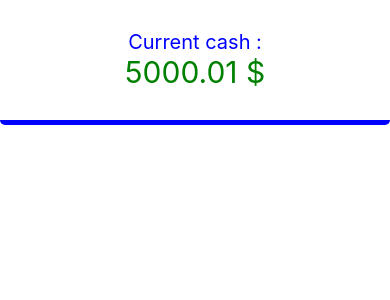
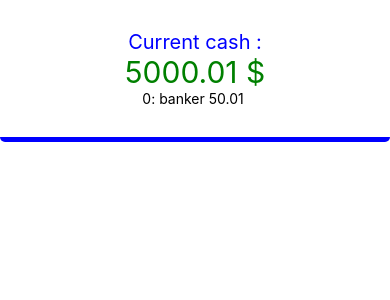
Before and after one commit to Ebassani/money_app, a React Native app: screen / in a window 390 px wide. Shown: the top 300 px of the page. Built offline with nearby package versions, Linux system fonts and the light colour scheme.

Commit message:
Display wallet

```diff
--- a/App.tsx
+++ b/App.tsx
@@ -6,7 +6,7 @@
  */
 
 import React, { useState } from 'react';
-import type {PropsWithChildren, ReactNode} from 'react';
+import type {PropsWithChildren, ReactNode } from 'react';
 import {
   Button,
   SafeAreaView,
@@ -29,6 +29,18 @@ import {
 import { Float, Int32 } from 'react-native/Libraries/Types/CodegenTypes';
 
 const App: () => ReactNode = () => {
+  let wallet : {name : String , amount: Int32} = {name : 'banker' , amount : 50.01 };
+  const [NewItem,SetItem]=useState('');
+  const [ListItem,AddItem]=useState([wallet.name +" "+ wallet.amount])
+  const InputHandler =(inputtext: React.SetStateAction<string>)=> {
+    SetItem (inputtext);
+  }
+  const AddItemToList = () => {
+
+    AddItem(ListItem=>[...ListItem , NewItem]);
+  }
+
+
   return (
     <View style={styles.mainpage}>
       <View style={styles.head}>
@@ -37,7 +49,13 @@ const App: () => ReactNode = () => {
         </View>
         <View >
       <Text style={styles.cash}>5000.01 $</Text>
-      </View></View>
+      </View>
+      <View>
+      {ListItem.map ((wallet,index)=>{
+      return <Text key={index}>{index}: {wallet} </Text>
+      })}
+      </View>
+      </View>
 
     </View>
   );
@@ -45,6 +63,10 @@ const App: () => ReactNode = () => {
 //idea for convertion function + change variable names to be similar with db
 const CurCash = (Overview:{TotalAmount:Float}) => {
 <Text>{Overview.TotalAmount} $</Text>
+}
+//front-end for reading wallets
+const WalletOverview = (wallet:{name:String,amount:Float}) => {
+
 }
 
 const styles = StyleSheet.create({
```
